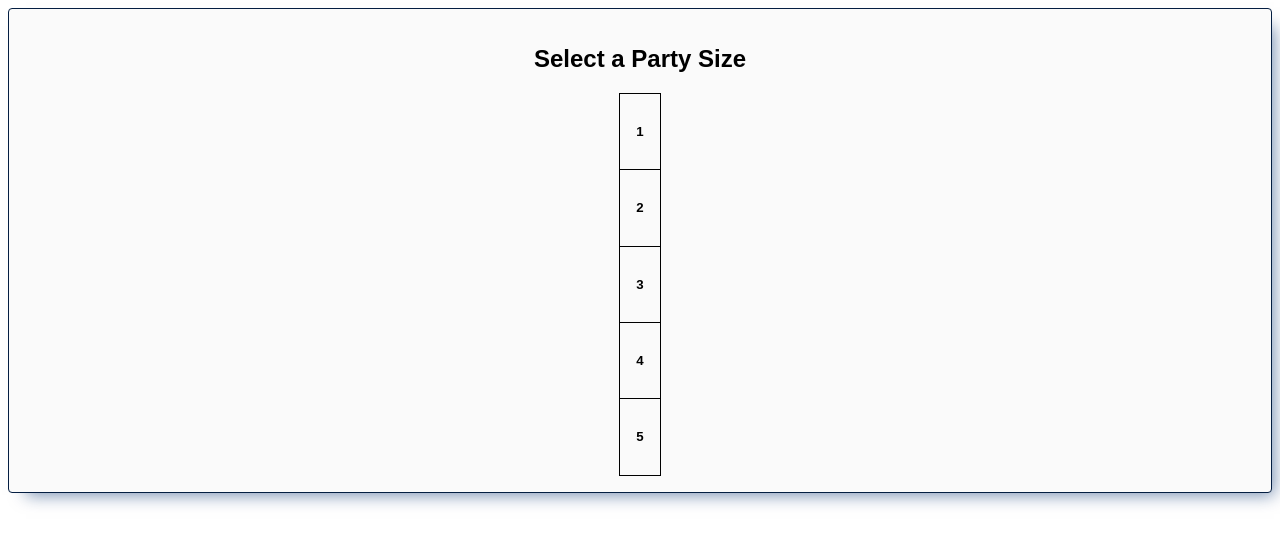
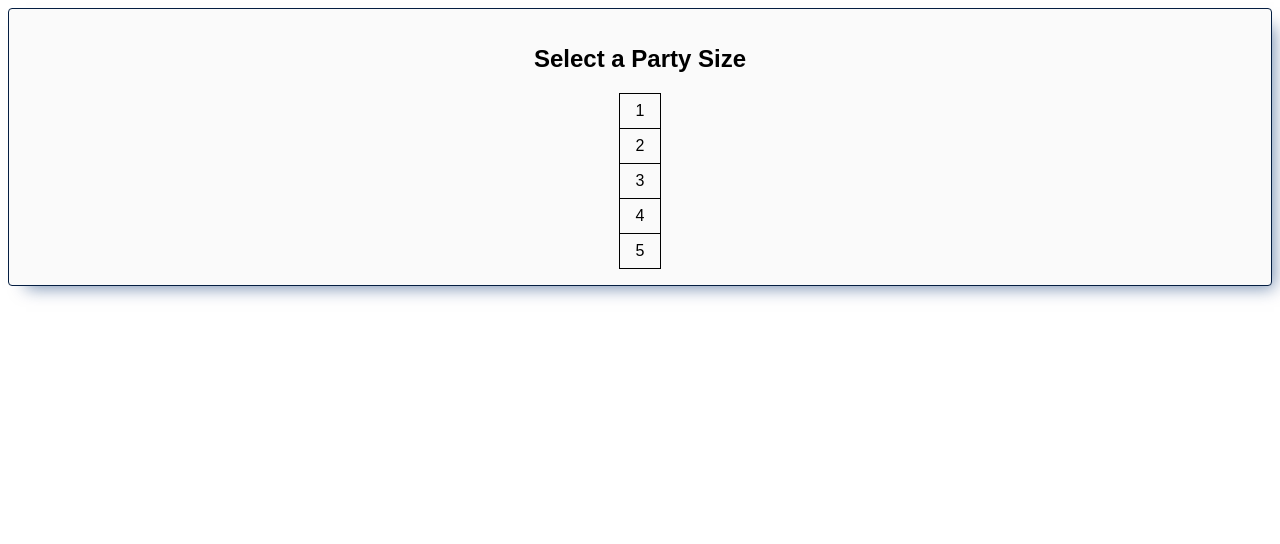
Before and after one commit to lucksp/rezzie, a React (Vite) app: page / in a window 1280 px wide. Both pictures are taken after a click on the button "Create Reservation". Shown: the top 544 px of the page. Built offline with nearby package versions, Linux system fonts and the light colour scheme.

Commit message:
route to reservation

```diff
--- a/src/components/Button/index.tsx
+++ b/src/components/Button/index.tsx
@@ -5,7 +5,7 @@ interface ButtonProps {
     type?: 'button' | 'submit';
     text: string;
     handleClick: (event: MouseEvent) => void;
-    isDisabled: boolean;
+    isDisabled?: boolean;
 }
 
 const Button = ({ type = 'button', text, handleClick, isDisabled }: ButtonProps): ReactElement => {
--- /dev/null
+++ b/src/components/List/ListItem.tsx
@@ -0,0 +1,18 @@
+import React, { MouseEvent, ReactElement, ReactNode } from 'react';
+import { StyledListItem } from './StyledList.css';
+
+interface ListItemProps {
+    children: ReactNode;
+    handleItemClick?: (e: MouseEvent<HTMLLIElement>) => void;
+    isDisabled?: boolean;
+    id: string | number;
+}
+
+const ListItem = ({ children, handleItemClick, isDisabled, id }: ListItemProps): ReactElement => {
+    return (
+        <StyledListItem isDisabled={isDisabled} data-item={id} onClick={!isDisabled ? handleItemClick : undefined}>
+            {children}
+        </StyledListItem>
+    );
+};
+export { ListItem };
--- a/src/components/List/StyledList.css.ts
+++ b/src/components/List/StyledList.css.ts
@@ -7,7 +7,7 @@ export const StyledList = styled.ul`
 `;
 
 interface ListProps {
-    isDisabled: boolean;
+    isDisabled?: boolean;
 }
 export const StyledListItem = styled.li<ListProps>`
     cursor: ${(props) => (props.isDisabled ? 'not-allowed' : 'pointer')};
--- a/src/components/List/index.tsx
+++ b/src/components/List/index.tsx
@@ -1,33 +1,14 @@
-import React, { MouseEvent, ReactElement } from 'react';
-import { StyledList, StyledListItem } from './StyledList.css';
+import React, { ReactElement, ReactNode } from 'react';
+import { ListItem } from './ListItem';
+import { StyledList } from './StyledList.css';
 
 interface ListProps {
-    listItems: {
-        text: string | number;
-        meta?: string | number;
-    }[];
-    handleItemClick: (e: MouseEvent<HTMLLIElement | HTMLHeadingElement>) => void;
+    children: ReactNode;
 }
 
-const List = ({ listItems, handleItemClick }: ListProps): ReactElement => {
-    return (
-        <StyledList>
-            {listItems.map((item) => {
-                const isDisabled = !!item.meta;
-                return (
-                    <StyledListItem
-                        isDisabled={isDisabled}
-                        key={item.text}
-                        data-item={item.text}
-                        onClick={!isDisabled ? handleItemClick : undefined}
-                    >
-                        <h5>{item.text}</h5>
-                        {item.meta && <small>{item.meta}</small>}
-                    </StyledListItem>
-                );
-            })}
-        </StyledList>
-    );
+const List = ({ children }: ListProps): ReactElement => {
+    return <StyledList>{children}</StyledList>;
 };
 
+List.Item = ListItem;
 export { List };
--- a/src/routes.ts
+++ b/src/routes.ts
@@ -1,7 +1,7 @@
 const routes = {
     home: '/',
     create: '/create',
-    reservation: (id?: string): string => `reservation/${id ? id : ':id'}`,
+    reservation: (id?: string): string => `/reservation/${id ? id : ':id'}`,
 };
 
 export { routes };
--- a/src/screens/Create/Steps/StepOne.tsx
+++ b/src/screens/Create/Steps/StepOne.tsx
@@ -19,10 +19,13 @@ const StepOne = ({ setSize }: StepOneProps): ReactElement => {
             <Card.Title title="Select a Party Size" />
             <Card.Body
                 body={
-                    <List
-                        handleItemClick={handleItemClick}
-                        listItems={[{ text: 1 }, { text: 2 }, { text: 3 }, { text: 4 }, { text: 5 }]}
-                    />
+                    <List>
+                        {[1, 2, 3, 4, 5].map((item) => (
+                            <List.Item key={item} id={item} handleItemClick={handleItemClick}>
+                                {item}
+                            </List.Item>
+                        ))}
+                    </List>
                 }
             />
         </Card>
--- a/src/screens/Create/Steps/StepTwo.tsx
+++ b/src/screens/Create/Steps/StepTwo.tsx
@@ -61,7 +61,23 @@ const StepTwo = ({ setTime }: StepTwoProps): ReactElement => {
     return (
         <Card>
             <Card.Title title="Select a Time" />
-            <Card.Body body={<List handleItemClick={handleItemClick} listItems={checkedTimes} />} />
+            <Card.Body
+                body={
+                    <List>
+                        {checkedTimes.map((time) => (
+                            <List.Item
+                                key={time.text}
+                                id={time.text}
+                                isDisabled={!!time.meta}
+                                handleItemClick={handleItemClick}
+                            >
+                                <h5>{time.text}</h5>
+                                <small>{time.meta}</small>
+                            </List.Item>
+                        ))}
+                    </List>
+                }
+            />
         </Card>
     );
 };
--- a/src/screens/Home/index.tsx
+++ b/src/screens/Home/index.tsx
@@ -8,7 +8,6 @@ const Home = (): ReactElement => {
     return (
         <Switch>
             <Route exact path={routes.home}>
-                <h2>List of Reservations</h2>
                 <ReservationList />
             </Route>
             <Route exact path={routes.create}>
--- a/src/screens/ReservationList/index.tsx
+++ b/src/screens/ReservationList/index.tsx
@@ -1,15 +1,26 @@
-import React, { ReactElement } from 'react';
+import React, { MouseEvent, ReactElement } from 'react';
 import { useHistory } from 'react-router-dom';
 import { Button } from '~components/Button';
+import { Card } from '~components/Card';
+import { List } from '~components/List';
 import { useReservationsStateContext } from '~context/Reservations/hooks/useReservations';
-import { Reservation } from '~context/Reservations/types/types';
+import { ReservationsState } from '~context/Reservations/types/types';
+import { routes } from '~routes';
 
 const ReservationList = (): ReactElement => {
     const { reservationsList } = useReservationsStateContext();
     const history = useHistory();
 
     const handleCreate = () => {
-        history.push('/create');
+        history.push(routes.create);
+    };
+
+    const handleItemClick = (e: MouseEvent<HTMLLIElement>) => {
+        const { item } = (e.target as HTMLLIElement).dataset;
+
+        if (item) {
+            history.push(routes.reservation(encodeURIComponent(item)));
+        }
     };
 
     if (!Object.keys(reservationsList).length) {
@@ -22,12 +33,29 @@ const ReservationList = (): ReactElement => {
             </div>
         );
     }
+
     return (
-        <div>
-            {Object.keys(reservationsList).map((rezTime) => (
-                <div key={rezTime}>{JSON.stringify(reservationsList[rezTime as keyof Reservation])}</div>
-            ))}
-        </div>
+        <Card>
+            <Card.Title title="Reservations" meta={<Button text="Create" handleClick={handleCreate} />} />
+            <Card.Body
+                body={
+                    <List>
+                        {Object.keys(reservationsList).map((rez) => {
+                            const details = reservationsList[rez as keyof ReservationsState];
+                            return (
+                                <List.Item key={rez} id={rez} handleItemClick={handleItemClick}>
+                                    <div>{details.size}</div>
+                                    <div>
+                                        <p>{details.name}</p>
+                                        <small>{details.time}</small>
+                                    </div>
+                                </List.Item>
+                            );
+                        })}
+                    </List>
+                }
+            />
+        </Card>
     );
 };
 
```
